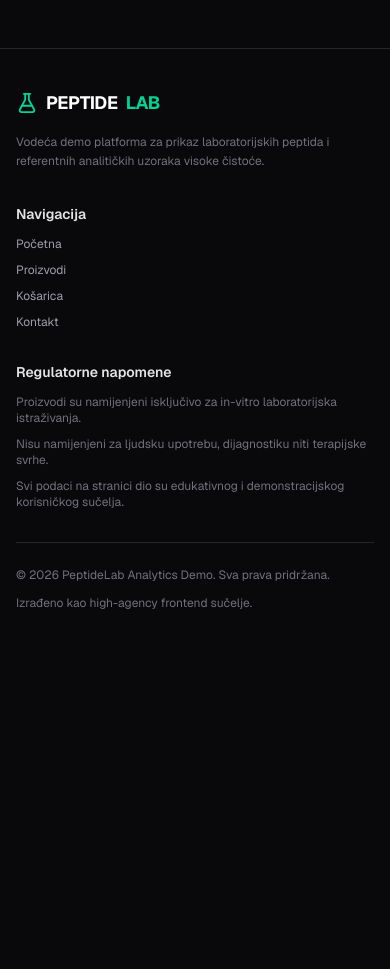
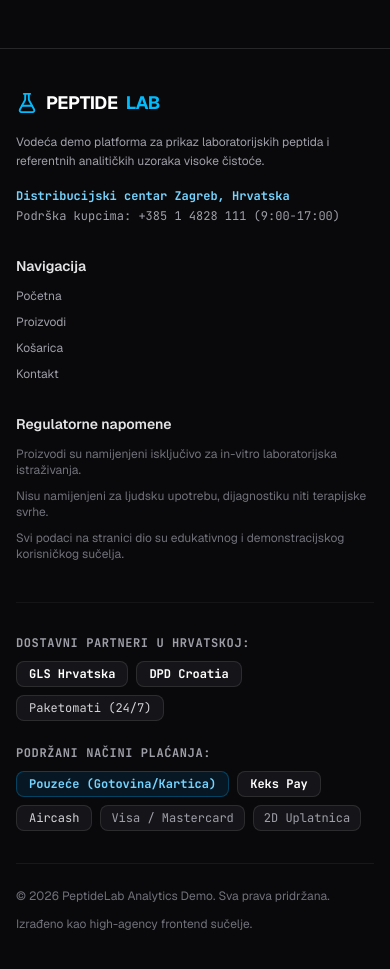
Before and after one commit to VrachoxWizard/peptids-shop, a React (Vite) app: page / in a window 390 px wide. Shown: the part 7320-8289 px from the top of the page. Before the commit the page ends 7971 px from the top, so only its background shows below. Built offline with nearby package versions, Linux system fonts and the light colour scheme.

Commit message:
feat(footer): add courier, payment, and Zagreb location badges

```diff
--- a/src/components/layout/Footer.tsx
+++ b/src/components/layout/Footer.tsx
@@ -16,14 +16,19 @@ export default function Footer() {
               to="/"
               className="inline-flex items-center gap-2 text-lg sm:text-xl font-bold tracking-tight text-white"
             >
-              <FlaskConical size={22} className="text-emerald-400" />
+              <FlaskConical size={22} className="text-sky-400" />
               {t.nav.brand}
-              <span className="text-emerald-400">{t.nav.brandHighlight}</span>
+              <span className="text-sky-400">{t.nav.brandHighlight}</span>
             </Link>
 
-            <p className="mt-3 sm:mt-4 max-w-sm text-xs sm:text-sm leading-relaxed text-zinc-500">
+            <p className="mt-3 sm:mt-4 max-w-sm text-xs sm:text-sm leading-relaxed text-zinc-400">
               {t.footer.brandDesc}
             </p>
+
+            <div className="mt-4 text-xs text-zinc-400 space-y-1 font-mono">
+              <p className="text-sky-300 font-semibold">Distribucijski centar Zagreb, Hrvatska</p>
+              <p>Podrška kupcima: +385 1 4828 111 (9:00-17:00)</p>
+            </div>
           </div>
 
           {/* Navigacija */}
@@ -33,28 +38,28 @@ export default function Footer() {
             <div className="mt-3 sm:mt-4 flex flex-col gap-2.5 sm:gap-3 text-xs sm:text-sm">
               <Link
                 to="/"
-                className="text-zinc-400 hover:text-white transition"
+                className="text-zinc-400 hover:text-sky-300 transition"
               >
                 {t.nav.home}
               </Link>
 
               <Link
                 to="/proizvodi"
-                className="text-zinc-400 hover:text-white transition"
+                className="text-zinc-400 hover:text-sky-300 transition"
               >
                 {t.nav.products}
               </Link>
 
               <Link
                 to="/kosarica"
-                className="text-zinc-400 hover:text-white transition"
+                className="text-zinc-400 hover:text-sky-300 transition"
               >
                 {t.nav.cart}
               </Link>
 
               <Link
                 to="/kontakt"
-                className="text-zinc-400 hover:text-white transition"
+                className="text-zinc-400 hover:text-sky-300 transition"
               >
                 {t.nav.contact}
               </Link>
@@ -75,7 +80,50 @@ export default function Footer() {
           </div>
         </div>
 
-        <div className="mt-8 sm:mt-10 flex flex-col gap-3 border-t border-zinc-800 pt-6 text-xs sm:text-sm text-zinc-500 sm:flex-row sm:items-center sm:justify-between">
+        {/* Courier & Payment Badges */}
+        <div className="mt-10 pt-8 border-t border-white/5 grid grid-cols-1 md:grid-cols-2 gap-6 items-center">
+          <div>
+            <span className="block text-xs font-mono font-semibold uppercase tracking-wider text-zinc-400 mb-2.5">
+              Dostavni partneri u Hrvatskoj:
+            </span>
+            <div className="flex flex-wrap items-center gap-2 text-xs">
+              <span className="rounded-lg border border-white/10 bg-zinc-900/90 px-3 py-1 font-mono font-bold text-white">
+                GLS Hrvatska
+              </span>
+              <span className="rounded-lg border border-white/10 bg-zinc-900/90 px-3 py-1 font-mono font-bold text-white">
+                DPD Croatia
+              </span>
+              <span className="rounded-lg border border-white/10 bg-zinc-900/90 px-3 py-1 font-mono text-zinc-300">
+                Paketomati (24/7)
+              </span>
+            </div>
+          </div>
+
+          <div>
+            <span className="block text-xs font-mono font-semibold uppercase tracking-wider text-zinc-400 mb-2.5">
+              Podržani načini plaćanja:
+            </span>
+            <div className="flex flex-wrap items-center gap-2 text-xs">
+              <span className="rounded-lg border border-sky-500/30 bg-sky-950/40 px-3 py-1 font-mono font-bold text-sky-300">
+                Pouzeće (Gotovina/Kartica)
+              </span>
+              <span className="rounded-lg border border-white/10 bg-zinc-900/90 px-3 py-1 font-mono font-bold text-white">
+                Keks Pay
+              </span>
+              <span className="rounded-lg border border-white/10 bg-zinc-900/90 px-3 py-1 font-mono text-zinc-300">
+                Aircash
+              </span>
+              <span className="rounded-lg border border-white/10 bg-zinc-900/90 px-2.5 py-1 font-mono text-zinc-400">
+                Visa / Mastercard
+              </span>
+              <span className="rounded-lg border border-white/10 bg-zinc-900/90 px-2.5 py-1 font-mono text-zinc-400">
+                2D Uplatnica
+              </span>
+            </div>
+          </div>
+        </div>
+
+        <div className="mt-8 flex flex-col gap-3 border-t border-zinc-900 pt-6 text-xs sm:text-sm text-zinc-500 sm:flex-row sm:items-center sm:justify-between">
           <p>© {currentYear} {t.footer.copyright}</p>
 
           <p>{t.footer.builtAs}</p>
```
Also changed, not shown: 1 other file (tests, documents, lock files or other folders).
